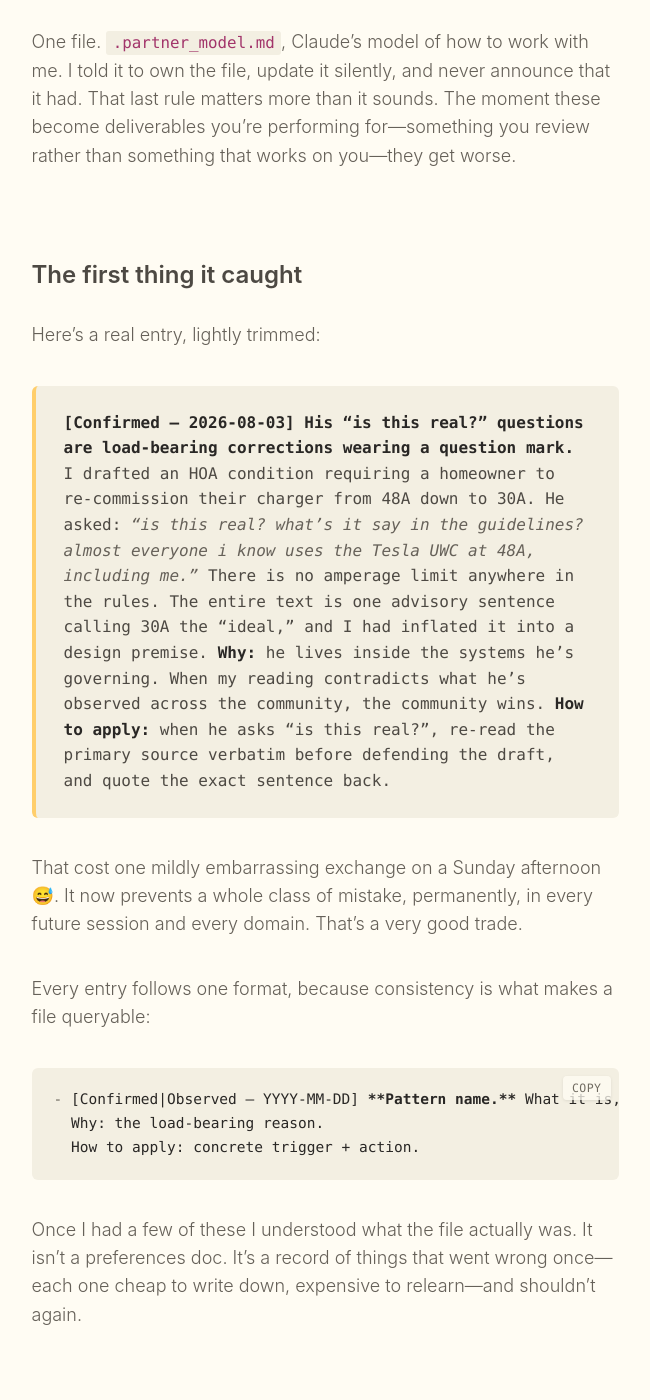
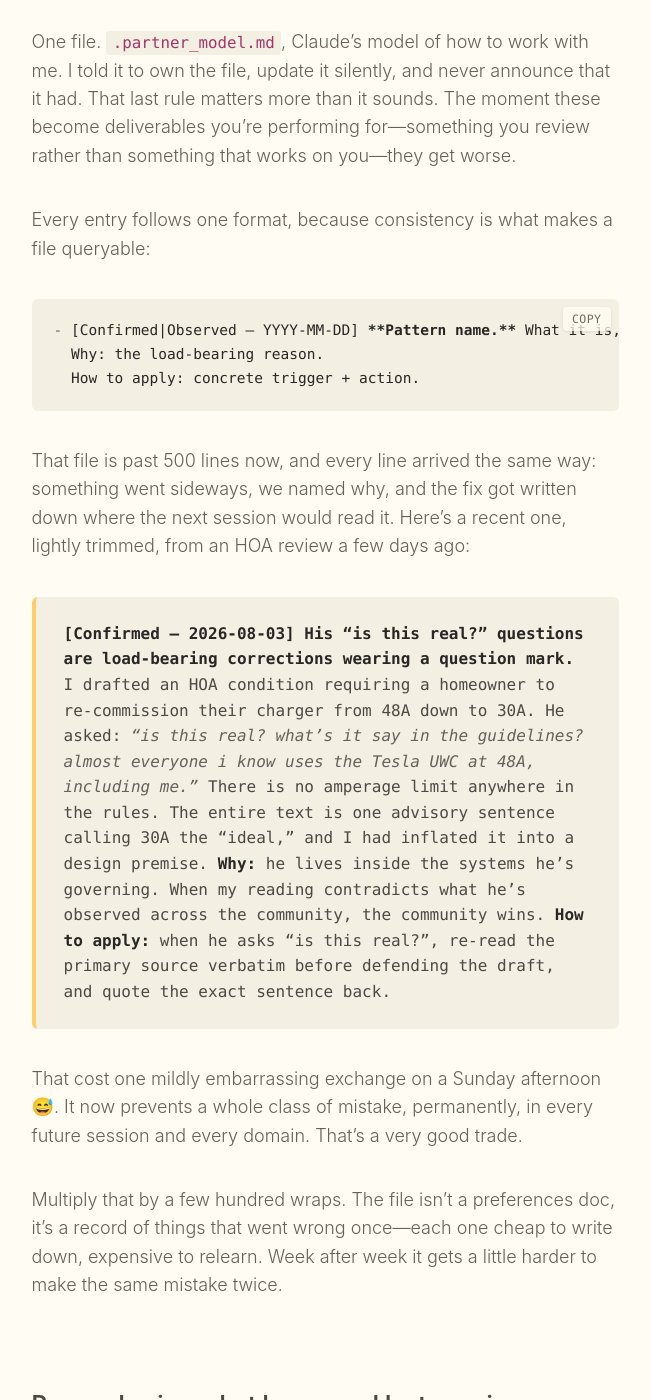
Before and after one commit to paulmederos/pm17, a Jekyll site: the page built from _posts/2026-08-09-how-i-work-with-claude.md, in a window 1280 px wide and 1400 px high, scrolled down 7568 px. Shown: the whole window, without its empty margins (315-965 px from the left). Built offline with Jekyll 4.4.1, drawn with Linux system fonts in a browser that asks for light colours; some web fonts are replaced; part of the change alters nothing that is shown.

Commit message:
Fix the misleading "first thing it caught" framing
The entry shown is dated 2026-08-03, from last week, but the section
header claimed it was the first thing the partner model ever caught back
in April. Wrong on the facts and it undercut the point.

Dropped the header and folded the example into the origin section, framed
as what an entry looks like after months of accumulation rather than as a
first. Moved the format block above the example so the shape is clear
before the specimen, and rewrote the closer around compounding.

Co-Authored-By: Claude Opus 5 <noreply@anthropic.com>

````diff
--- a/_posts/2026-08-09-how-i-work-with-claude.md
+++ b/_posts/2026-08-09-how-i-work-with-claude.md
@@ -145,16 +145,6 @@ My very first session log is titled "Partner model bootstrapped." The note insid
 
 One file. `.partner_model.md`, Claude's model of how to work with me. I told it to own the file, update it silently, and never announce that it had. That last rule matters more than it sounds. The moment these become deliverables you're performing for—something you review rather than something that works on you—they get worse.
 
-## The first thing it caught
-
-Here's a real entry, lightly trimmed:
-
-> **[Confirmed — 2026-08-03] His "is this real?" questions are load-bearing corrections wearing a question mark.** I drafted an HOA condition requiring a homeowner to re-commission their charger from 48A down to 30A. He asked: *"is this real? what's it say in the guidelines? almost everyone i know uses the Tesla UWC at 48A, including me."* There is no amperage limit anywhere in the rules. The entire text is one advisory sentence calling 30A the "ideal," and I had inflated it into a design premise.
-> **Why:** he lives inside the systems he's governing. When my reading contradicts what he's observed across the community, the community wins.
-> **How to apply:** when he asks "is this real?", re-read the primary source verbatim before defending the draft, and quote the exact sentence back.
-
-That cost one mildly embarrassing exchange on a Sunday afternoon 😅. It now prevents a whole class of mistake, permanently, in every future session and every domain. That's a very good trade.
-
 Every entry follows one format, because consistency is what makes a file queryable:
 
 ```markdown
@@ -163,7 +153,15 @@ Every entry follows one format, because consistency is what makes a file queryab
   How to apply: concrete trigger + action.
 ```
 
-Once I had a few of these I understood what the file actually was. It isn't a preferences doc. It's a record of things that went wrong once—each one cheap to write down, expensive to relearn—and shouldn't again.
+That file is past 500 lines now, and every line arrived the same way: something went sideways, we named why, and the fix got written down where the next session would read it. Here's a recent one, lightly trimmed, from an HOA review a few days ago:
+
+> **[Confirmed — 2026-08-03] His "is this real?" questions are load-bearing corrections wearing a question mark.** I drafted an HOA condition requiring a homeowner to re-commission their charger from 48A down to 30A. He asked: *"is this real? what's it say in the guidelines? almost everyone i know uses the Tesla UWC at 48A, including me."* There is no amperage limit anywhere in the rules. The entire text is one advisory sentence calling 30A the "ideal," and I had inflated it into a design premise.
+> **Why:** he lives inside the systems he's governing. When my reading contradicts what he's observed across the community, the community wins.
+> **How to apply:** when he asks "is this real?", re-read the primary source verbatim before defending the draft, and quote the exact sentence back.
+
+That cost one mildly embarrassing exchange on a Sunday afternoon 😅. It now prevents a whole class of mistake, permanently, in every future session and every domain. That's a very good trade.
+
+Multiply that by a few hundred wraps. The file isn't a preferences doc, it's a record of things that went wrong once—each one cheap to write down, expensive to relearn. Week after week it gets a little harder to make the same mistake twice.
 
 ## Remembering what happened last session
 
````
